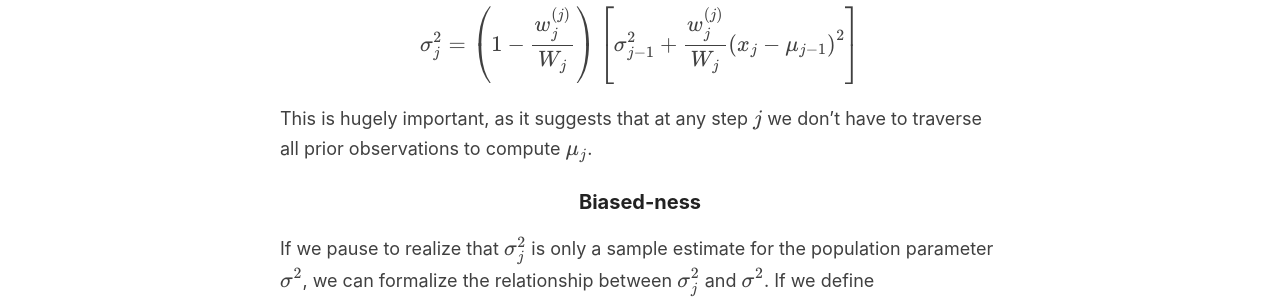
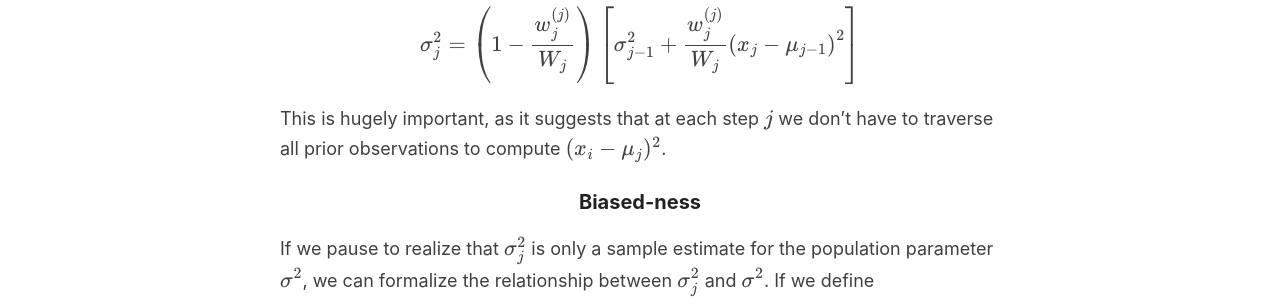
Before and after one commit to matteosantama/matteosantama.github.io, a Jekyll site: the page built from _posts/2022-09-03-ewm.md, in a window 1280 px wide and 900 px high, scrolled down 6921 px. Shown: the part 152-452 px from the top of the window. Built offline with Jekyll 4.4.1, drawn with Linux system fonts in a browser that asks for light colours; nearby versions of some CDN libraries; formulas are drawn with MathJax 3.

Commit message:
fix error

```diff
--- a/_posts/2022-09-03-ewm.md
+++ b/_posts/2022-09-03-ewm.md
@@ -212,7 +212,7 @@ which, after working through the math, implies
 
 $$\sigma_j^2 = \left( 1 - \frac{w_j^{(j)}}{W_j} \right) \left[ \sigma_{j-1}^2 + \frac{w_j^{(j)}}{W_j} \left( x_j - \mu_{j-1} \right)^2 \right]$$
 
-This is hugely important, as it suggests that at any step $$j$$ we don't have to traverse all prior observations to compute $$\mu_j$$.
+This is hugely important, as it suggests that at each step $$j$$ we don't have to traverse all prior observations to compute $$(x_i - \mu_j)^2$$.
 
 ### Biased-ness
 
```
